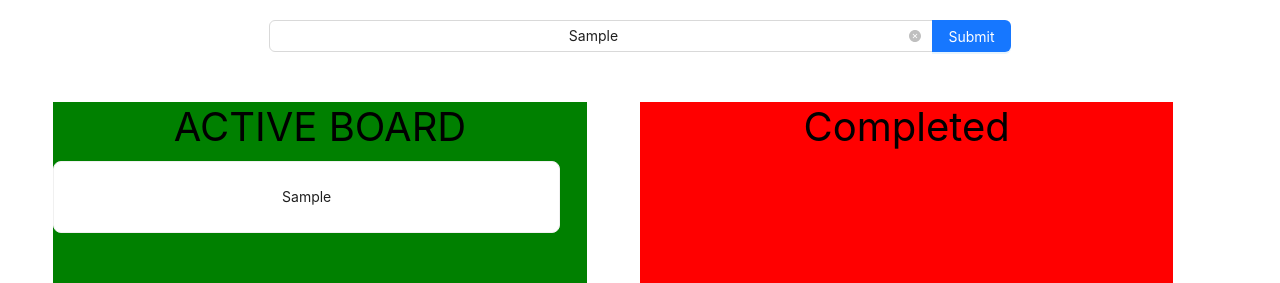
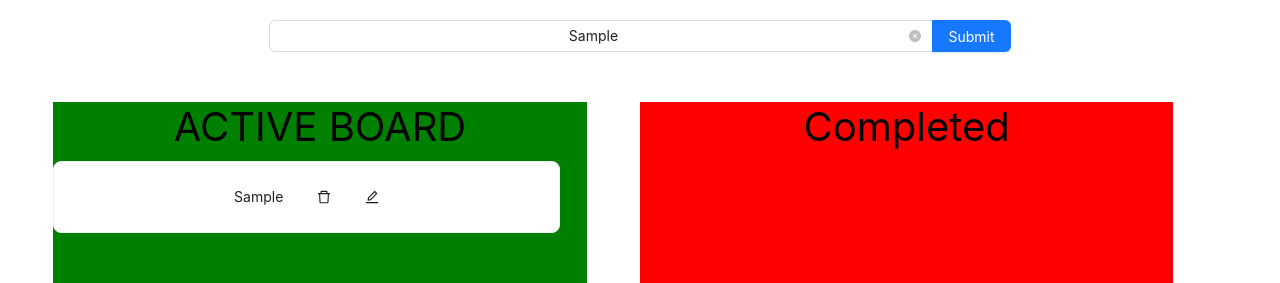
Before and after one commit to niloaydin/mental-arts-project, a React (Create React App) app: page / in a window 1280 px wide. Both pictures are taken after typing "Sample" into the empty fields and a click on the button "Submit". Shown: the top 283 px of the page. Built offline with nearby package versions, Linux system fonts and the light colour scheme.

Commit message:
my brain hurts

```diff
--- a/package.json
+++ b/package.json
@@ -3,6 +3,7 @@
   "version": "0.1.0",
   "private": true,
   "dependencies": {
+    "@ant-design/icons": "^5.0.0",
     "@testing-library/jest-dom": "^5.16.5",
     "@testing-library/react": "^13.4.0",
     "@testing-library/user-event": "^13.5.0",
--- a/src/App.js
+++ b/src/App.js
@@ -2,29 +2,36 @@ import React, { useState } from 'react';
 import './App.css';
 // import 'antd/dist/reset.css';
 import TodoForm from "./Components/TodoForm"
+import TodoList from "./Components/TodoList"
 
 
 function App() {
   const [todos, setTodos] = useState([])
+  const [input, setInput] = useState("")
+
 
   const addTodos = (todo) => {
     if (!todo.text || /^\s*$/.test(todo.text)) {
       return
     }
-    console.log("BB", todo)
+    // console.log("BB", todo)
     const newTodos = [todo, ...todos]
-    console.log("CCC", newTodos)
+    // console.log("CCC", newTodos)
     setTodos(newTodos)
   }
 
-  const removeTodo = (todo) => {
+  const removeTodo = (id) => {
+    const newTodoArray = [...todos].filter(todo => todo.id !== id)
+    console.log("AMJAD", newTodoArray)
+    setTodos(newTodoArray)
+  }
 
-  }
 
 
   return (
     <div className="App">
-      <TodoForm todos={todos} setTodos={setTodos} addTodos={addTodos} />
+      <TodoForm todos={todos} input={input} setInput={setInput} setTodos={setTodos} addTodos={addTodos} />
+      <TodoList todos={todos} input={input} setInput={setInput} setTodos={setTodos} removeTodo={removeTodo} />
     </div>
   );
 }
--- a/src/Components/TodoForm.js
+++ b/src/Components/TodoForm.js
@@ -3,29 +3,35 @@ import { Input, Button, Form } from 'antd';
 import "./Css/TodoForm.css"
 import TodoList from "./TodoList"
 
-const TodoForm = ({ todos, setTodos, addTodos }) => {
-    const [input, setInput] = useState("")
+const TodoForm = ({ input, setInput, addTodos, submitUpdate }) => {
+
+
     const [form] = Form.useForm();
+
 
     const handleChange = (event) => {
         setInput(event.target.value)
     }
 
-    const handlesubmit = (text) => {
+
+    const handleSubmit = (param) => {
+
         return addTodos({
-            id: Math.floor(Math.random() * 10000), text: input
+
+            id: Math.floor(Math.random() * 10000), text: input, time: new Date()
         })
+
     }
     return (
         <div className='todo_form_container'>
             <Form form={form} layout="vertical">
                 <Input.Group compact>
                     <Input style={{ width: '50%' }} placeholder="Add Todo" allowClear value={input} onChange={handleChange} />
-                    <Button type="primary" onClick={handlesubmit}> Submit</Button>
+                    <Button type="primary" onClick={handleSubmit}> Submit</Button>
                 </Input.Group>
             </Form>
 
-            <TodoList todos={todos} setTodos={setTodos} />
+
         </div>
     )
 }
--- a/src/Components/TodoItem.js
+++ b/src/Components/TodoItem.js
@@ -1,12 +1,43 @@
-import React from 'react'
-import { Card } from 'antd';
+import React, { useState } from 'react'
+import { Card, Input, Button } from 'antd';
+import { DeleteOutlined, EditOutlined } from '@ant-design/icons'
+import TodoForm from "./TodoForm"
 
-const TodoItem = ({ todo }) => {
-    return (
+const TodoItem = ({ todos, removeTodo, updateTodo, input, setInput }) => {
+    const [edit, setEdit] = useState({
+        id: null,
+        text: "",
+        time: null
+    })
+
+    const submitUpdate = (text) => {
+        updateTodo(edit.id, text)
+        setEdit({
+            id: null,
+            text: "",
+            time: null,
+        })
+    }
+    if (edit.id) {
+        return (<Input.Group compact>
+            <Input style={{ width: '50%' }} placeholder="Add Todo" allowClear value={input} onChange={(event) => setInput(event.target.value)} />
+            <Button type="primary" onClick={submitUpdate}> Submit</Button>
+        </Input.Group>
+        )
+    }
+
+    return todos.map((todo) => (
         <div>
-            <Card style={{ width: "95%", margin: "10px 0px 10px 0px", }}> {todo.text}</Card>
+
+            <Card key={todo.id} style={{ width: "95%", margin: "10px 0px 10px 0px", }}> {todo.text} <DeleteOutlined onClick={() => removeTodo(todo.id)} style={{ marginLeft: "30px", size: "40px" }} /> <EditOutlined style={{ marginLeft: "30px", size: "40px" }} onClick={() => setEdit({ id: todo.id, text: todo.text, time: new Date() })} /></Card>
+            {/* <Input.Group compact>
+                    <Input style={{ width: '50%' }} placeholder="Add Todo" allowClear value={input} onChange={handleChange} />
+                    <Button type="primary" onClick={() => console.log("geliorr")}> Submit</Button>
+                </Input.Group> */}
+
         </div >
-    )
+    ))
 }
 
+
 export default TodoItem
--- a/src/Components/TodoList.js
+++ b/src/Components/TodoList.js
@@ -5,16 +5,24 @@ import TodoItem from "./TodoItem"
 
 
 
-const TodoList = ({ todos, setTodos }) => {
+const TodoList = ({ todos, setTodos, removeTodo, input, setInput }) => {
+
+    const updateTodo = (id, newValue) => {
+        if (!newValue.text || /^\s*$/.test(newValue.text)) {
+            return
+        }
+
+        setTodos(prev => prev.map(item => (item.id === id ? newValue : item)))
+    }
 
     return (
         <div className="todo_list_container">
             <Row>
                 <Col span={10} offset={1} className="active_todo_board">
                     ACTIVE BOARD
-                    {todos.map(todo =>
-                        <TodoItem key={todo.id} todo={todo} />
-                    )}
+
+                    <TodoItem todos={todos} removeTodo={removeTodo} updateTodo={updateTodo} input={input} setInput={setInput} />
+
 
 
                 </Col>
```
Also changed, not shown: 1 other file (tests, documents, lock files or other folders).
